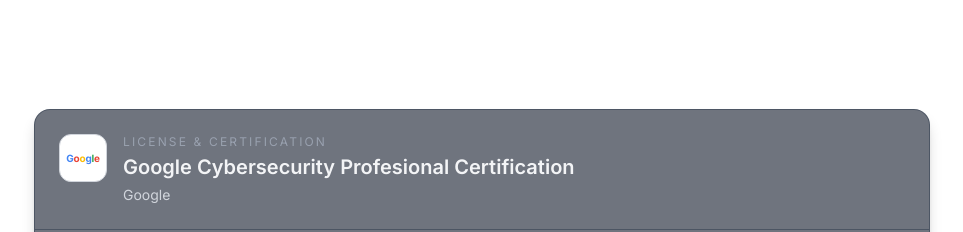
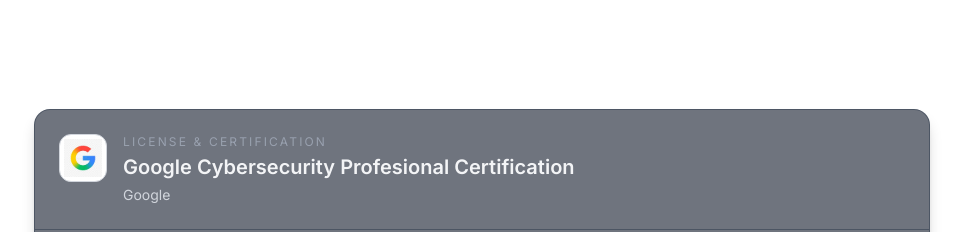
Before and after one commit to sulaimanxmb/vercel-portfolio, a Next.js app: page / in a window 1280 px wide. Shown: the part 1020-1252 px from the top of the page, without its empty margins (158-1121 px from the left). Built offline with nearby package versions, Linux system fonts and the light colour scheme.

Commit message:
Added proper logos for certification

```diff
--- a/components/Certifications.tsx
+++ b/components/Certifications.tsx
@@ -1,18 +1,19 @@
 import Section from './Section';
 import { portfolioData } from '@/data/portfolio';
+import Image from 'next/image';
 
-function IssuerBadge({ issuer }: { issuer: string }) {
-  if (/google/i.test(issuer)) {
+function IssuerBadge({ issuer, logoUrl }: { issuer: string; logoUrl?: string }) {
+  if (logoUrl) {
     return (
-      <div className="h-12 w-12 rounded-xl bg-white border border-gray-300 flex items-center justify-center shrink-0">
-        <span className="text-[10px] font-bold leading-none tracking-tight select-none">
-          <span className="text-[#4285F4]">G</span>
-          <span className="text-[#EA4335]">o</span>
-          <span className="text-[#FBBC05]">o</span>
-          <span className="text-[#4285F4]">g</span>
-          <span className="text-[#34A853]">l</span>
-          <span className="text-[#EA4335]">e</span>
-        </span>
+      <div className="h-12 w-12 rounded-xl bg-white border border-gray-300 flex items-center justify-center shrink-0 p-1 overflow-hidden">
+        <Image
+          src={logoUrl}
+          alt={`${issuer} logo`}
+          className="h-full w-full object-contain"
+          width={48}
+          height={48}
+          loading="lazy"
+        />
       </div>
     );
   }
@@ -38,7 +39,7 @@
           >
             <div className="p-5 sm:p-6 border-b border-gray-700/60">
               <div className="flex items-start gap-4">
-                <IssuerBadge issuer={cert.issuer} />
+                <IssuerBadge issuer={cert.issuer} logoUrl={cert.logoUrl} />
                 <div className="min-w-0">
                   <p className="text-xs uppercase tracking-[0.18em] text-gray-400 mb-1">License & Certification</p>
                   <h3 className="text-xl font-semibold text-gray-100 leading-snug">{cert.title}</h3>
--- a/data/portfolio.ts
+++ b/data/portfolio.ts
@@ -27,6 +27,7 @@
   id: number;
   title: string;
   issuer: string;
+  logoUrl?: string;
   issueDate: string;
   expirationDate?: string;
   credentialId?: string;
@@ -123,6 +124,7 @@
       id: 1,
       title: "Google Cybersecurity Profesional Certification",
       issuer: "Google",
+      logoUrl: "/google-logo.png",
       issueDate: "February 2026",
       expirationDate: "Does not expire",
       credentialId: "GC-2026-001",
```
Also changed, not shown: public/google-logo.png (added), 1 other file (tests, documents, lock files or other folders).
